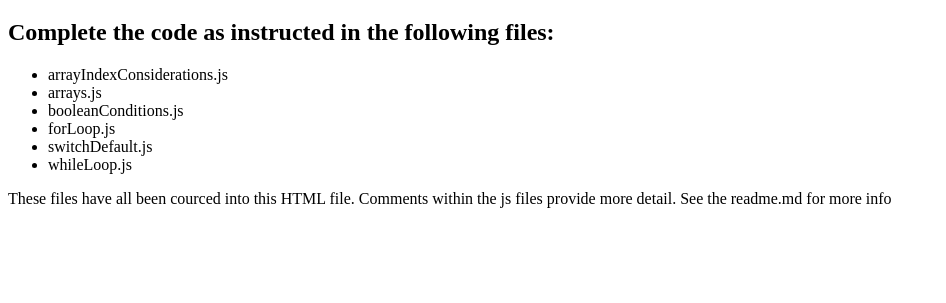
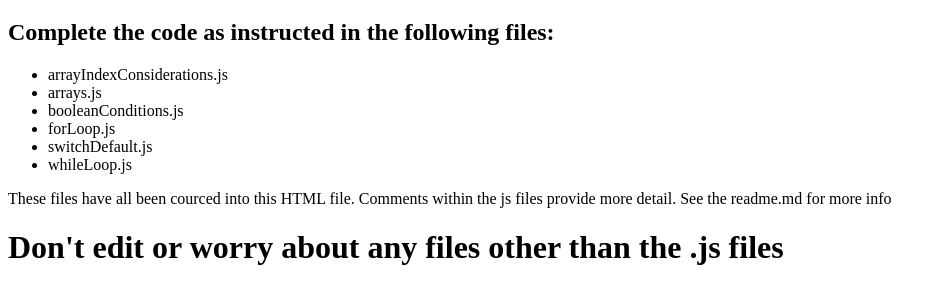
Before and after one commit to skwid138/Prime-prework-week-3, a website: page assignment/index.html in a window 1280 px wide. Shown: the part 61-364 px from the top of the page, without its empty margins (0-946 px from the left). Drawn offline with Linux system fonts and the light colour scheme.

Commit message:
updated readme and index with do not break tests sentence

```diff
--- a/assignment/index.html
+++ b/assignment/index.html
@@ -27,5 +27,6 @@
     <p>
       These files have all been courced into this HTML file. Comments within the js files provide more detail. See the readme.md for more info
     </p>
+    <h1>Don't edit or worry about any files other than the .js files</h1>
   </body>
 </html>
```
Also changed, not shown: README.md.
